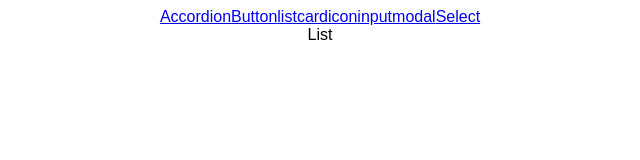
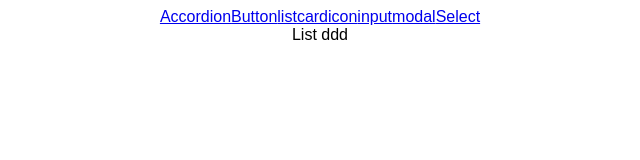
Before and after one commit to Lim-Suhyeon/reactType, a React (Create React App) app: page /list in a window 1280 px wide. Shown: the top 160 px of the page, without its empty margins (320-960 px from the left). Built offline with nearby package versions, Linux system fonts and the light colour scheme.

Commit message:
Update 3 files

```diff
--- /dev/null
+++ b/src/components/List/List.tsx
@@ -0,0 +1,7 @@
+import React from "react";
+
+export default function List() {
+  return (
+    <div>List ddd</div>
+  );
+}
--- /dev/null
+++ b/src/components/List/index.ts
@@ -0,0 +1 @@
+export { default as List } from "./List";
--- a/src/pages/ListPage.tsx
+++ b/src/pages/ListPage.tsx
@@ -1,6 +1,24 @@
 import React from "react";
-import "./../styles.css";
+import List from "../components/List/List";
 
 export default function ListPage() {
-  return <div>List</div>;
+  const dataList = [
+    {
+      id: "listId01",
+      name: "김철수",
+      date: "23.01.01",
+      text: "긴글 입력하는 곳",
+      label: ["고위험", "중위험"],
+    },
+    {
+      id: "listId02",
+      name: "김영희",
+      date: "23.01.01",
+      text: "긴글 입력하는 곳",
+      label: ["저위험"],
+    },
+    { id: "listId03", name: "매머드", date: "23.01.01" },
+  ];
+
+  return <List dataList={dataList} />;
 }
```
